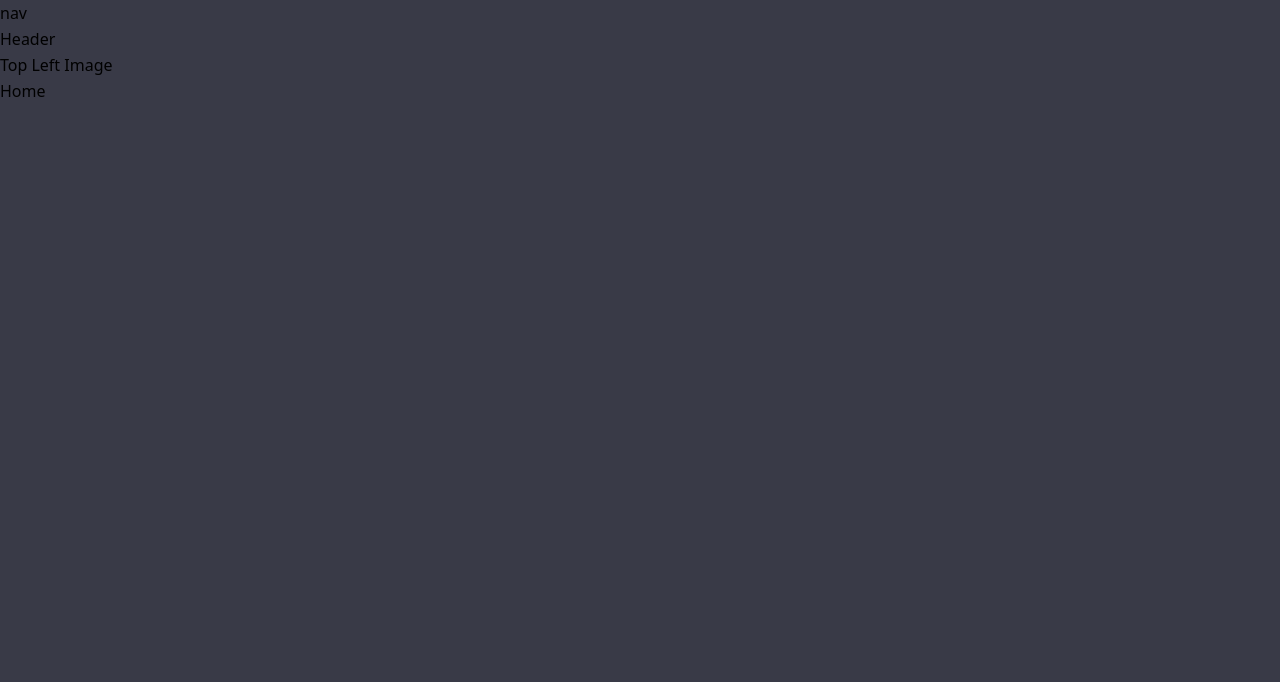
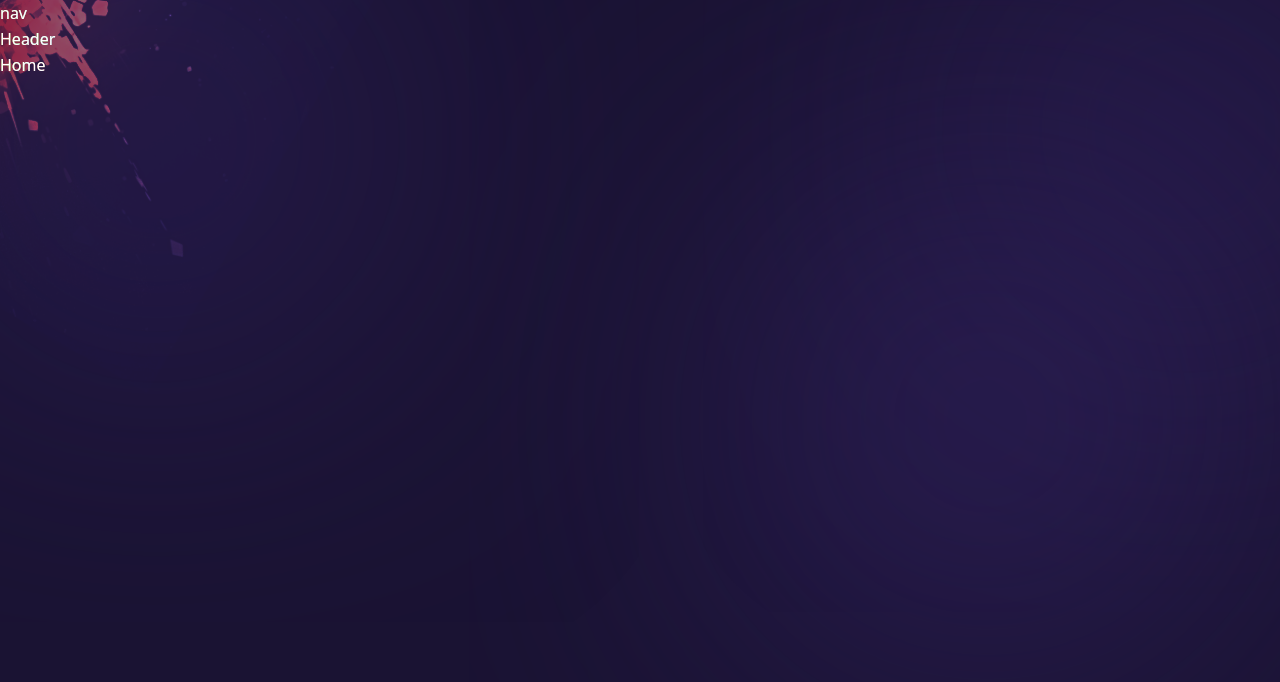
Before and after one commit to Dasika-Vaishnavi/My_portfolio, a Next.js app: page / in a window 1280 px wide. Shown: the top 682 px of the page. Built offline with nearby package versions, Linux system fonts and the light colour scheme.

Commit message:
updated toplefting

```diff
--- a/components/Layout.js
+++ b/components/Layout.js
@@ -10,7 +10,7 @@
 })
 
 const Layout = ({children}) => {
-  return <div>
+  return <div className={'page bg-site text-white bg-cover bg-no-repeat ${sora.variable}  font-sora relative'}>
     <Nav />
     <Header />
     <TopLefting />
--- a/components/TopLeftImg.js
+++ b/components/TopLeftImg.js
@@ -1,5 +1,11 @@
+import Image from 'next/image';
+
 const TopLeftImg = () => {
-  return <div>Top Left Image</div>;
-};
+  return (
+  <div className='absolute left-0 top-0 mix-blend-color-dodge z-10 w-[200-px.] xl:w-[400px] opacity-50'>
+       <Image src='/top-left-img.png' width={400} height={400} alt=''/>
+  </div>
+  )
+}
 
 export default TopLeftImg;
```
